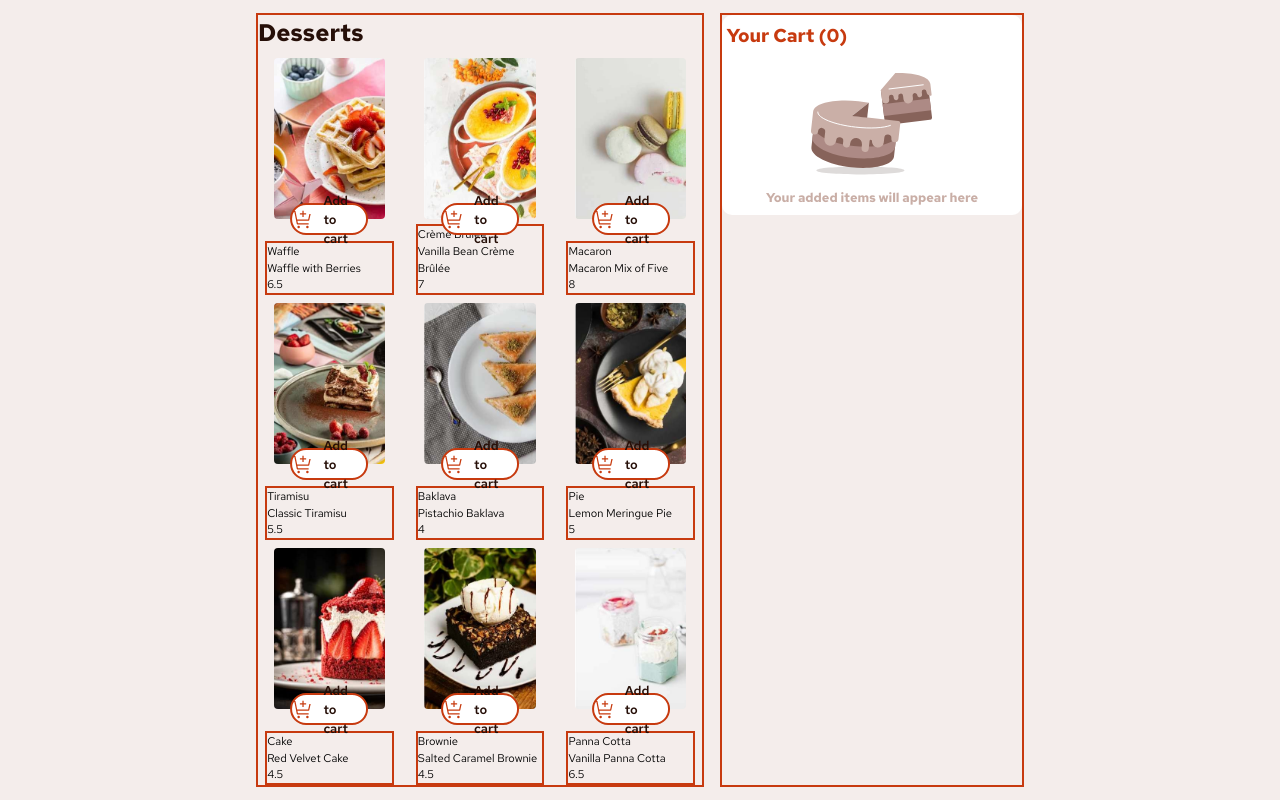
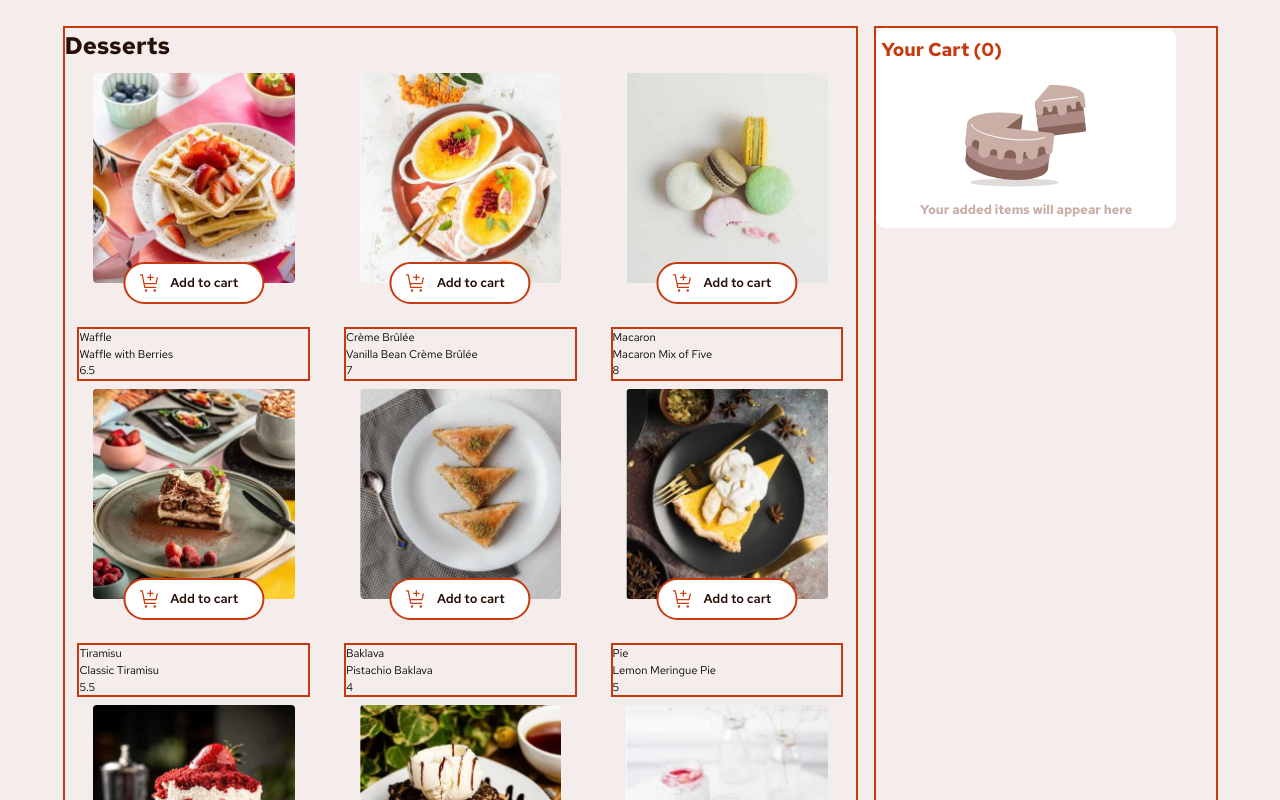
Before and after one commit to nonso01/16-fem-soln, a Vue app: page / in a window 1280 px wide. Shown: the top 800 px of the page. Built offline with nearby package versions, Linux system fonts and the light colour scheme.

Commit message:
adding logic

```diff
--- a/src/App.vue
+++ b/src/App.vue
@@ -4,15 +4,47 @@ import Order from "./components/Order.vue";
 import Dessert from "./components/Dessert.vue";
 
 const totalItemsCount = ref(0);
+const quantities = ref({});
+const isQuantityVisible = ref({});
 
-function handleMinus() {}
-function handlePlus() {}
+function handleMinus(category) {
+  if (!isQuantityVisible.value[category]) return;
+  // Don't decrement if not visible
+  if (quantities.value[category] > 0) {
+    quantities.value[category]--;
+  }
+}
+function handlePlus(category) {
+  if (!isQuantityVisible.value[category]) return;
+  // Don't increment if not visible
+  quantities.value[category] = (quantities.value[category] || 0) + 1;
+}
+
+function handleIsQuantityVisible(category) {
+  isQuantityVisible.value[category] = !isQuantityVisible.value[category];
+
+  // Optionally, reset to 0 if hiding, or initialize if showing
+  if (!isQuantityVisible[category]) {
+    quantities.value[category] = 0;
+  } else if (!(category in quantities.value)) {
+    quantities.value[category] = 0;
+  }
+}
+
+function handleAddcart(category) {
+  if (!quantities.value[category]) {
+    quantities.value[category] = 1;
+  } else {
+    quantities.value[category]++;
+  }
+  console.log(quantities.value);
+}
 </script>
 
 <template>
   <div class="flex container">
     <div class="A bd">
-      <Dessert  />
+      <Dessert :quantities="quantities" :handle-addcart="handleAddcart" />
     </div>
     <div class="B bd">
       <Order :cart-item-number="totalItemsCount" />
@@ -22,8 +54,9 @@ function handlePlus() {}
 
 <style>
 .container {
-  padding: 1% 20%;
+  /* padding: 1% 20%; */
   gap: 1rem;
+
   .A {
     flex: 0.7;
   }
@@ -31,4 +64,19 @@ function handlePlus() {}
     flex: 0.3;
   }
 }
+
+@media screen and (min-width: 1200px) {
+  /* better than 1920px */
+  #app {
+    display: flex;
+    justify-content: center;
+    align-items: center;
+
+    .container {
+      width: 1155px;
+      min-height: 990px;
+      margin-block: 2%;
+    }
+  }
+}
 </style>
--- a/src/components/Dessert.vue
+++ b/src/components/Dessert.vue
@@ -4,7 +4,9 @@ import { onMounted, ref } from "vue";
 const props = defineProps({
   handlePlus: Function,
   handleMinus: Function,
+  handleAddcart: Function,
   handleRemoveCart: Function,
+  quantities: Object,
 });
 const log = console.log;
 
@@ -20,10 +22,13 @@ onMounted(() => {
     .catch((error) => console.warn(error));
 });
 
-function handleAddcart() {
-  const prev = document.querySelector(".add .prev");
-  log(prev);
-}
+// function handleAddcart() {
+//   const prev = document.querySelector(".add .prev");
+//   // const next = document.querySelector(".add .next");
+//   // prev.classList.toggle("hide");
+//   // next.classList.toggle("hide");
+//   log(prev);
+// }
 </script>
 
 <template>
@@ -33,17 +38,29 @@ function handleAddcart() {
       <div
         class="items flex col center btw"
         v-for="{ category, image, name, price } in data"
+        :key="category"
       >
         <div class="content" :style="{ '--bg': `url(${image.tablet})` }">
           <div class="add flex center bd">
-            <div class="flex even prev" @click="handleAddcart">
-              <img src="/images/icon-add-to-cart.svg" />
+            <div class="flex even prev" @click="handleAddcart(category)">
+              <img src="/images/icon-add-to-cart.svg" alt="at-to-cart" />
               <span class="rose-900 trans">Add to cart</span>
             </div>
 
-            <div class="hide" ref="">
-              <!-- <img src="/images/icon-decrement-quantity.svg" /> -->
-              hello
+            <div class="next flex even hide">
+              <img
+                src="/images/icon-decrement-quantity.svg"
+                alt="minus"
+                class="trans"
+                @click="handleMinus"
+              />
+              <span>{{ 0 }}</span>
+              <img
+                src="/images/icon-increment-quantity.svg"
+                alt="plus"
+                class="trans"
+                @click="handlePlus"
+              />
             </div>
           </div>
         </div>
@@ -69,28 +86,6 @@ function handleAddcart() {
     }
   }
 
-  .add {
-    position: absolute;
-    bottom: -10%;
-    left: 50%;
-    transform: translate(-50%, 0%);
-    width: 70%;
-    height: 20%;
-    border-radius: 1.5rem;
-    background-color: white;
-    /* border-width: 1.99px; */
-
-    span {
-      margin-inline: 0.625rem;
-      font-size: 0.8rem;
-      font-weight: 600;
-
-      &:hover {
-        color: var(--red);
-      }
-    }
-  }
-
   .cover {
     flex: 0.99;
     display: grid;
@@ -112,5 +107,41 @@ function handleAddcart() {
       border-radius: 0.25rem;
     }
   }
+
+  .add {
+    position: absolute;
+    bottom: -10%;
+    left: 50%;
+    transform: translate(-50%, 0%);
+    width: 70%;
+    height: 20%;
+    border-radius: 1.5rem;
+    background-color: white;
+    /* border-width: 1.99px; */
+
+    span {
+      margin-inline: 0.625rem;
+      font-size: 0.8rem;
+      font-weight: 600;
+
+      &:not(.next span):hover {
+        color: var(--red);
+      }
+    }
+
+    &:has(.next:not(.hide.next)) {
+      background-color: var(--red);
+    }
+
+    .next {
+      width: 100%;
+      color: var(--rose-50);
+
+      img:hover {
+        /* border: 2px solid; */
+        scale: 1.8;
+      }
+    }
+  }
 }
 </style>
```
